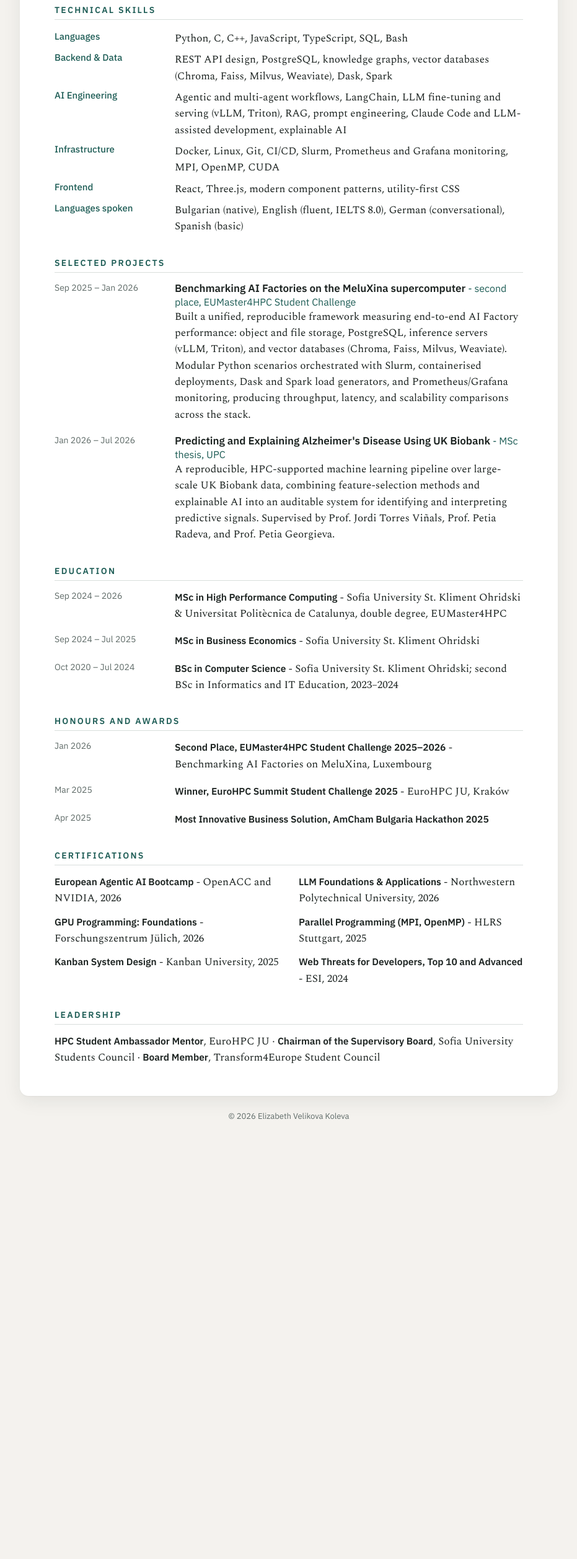
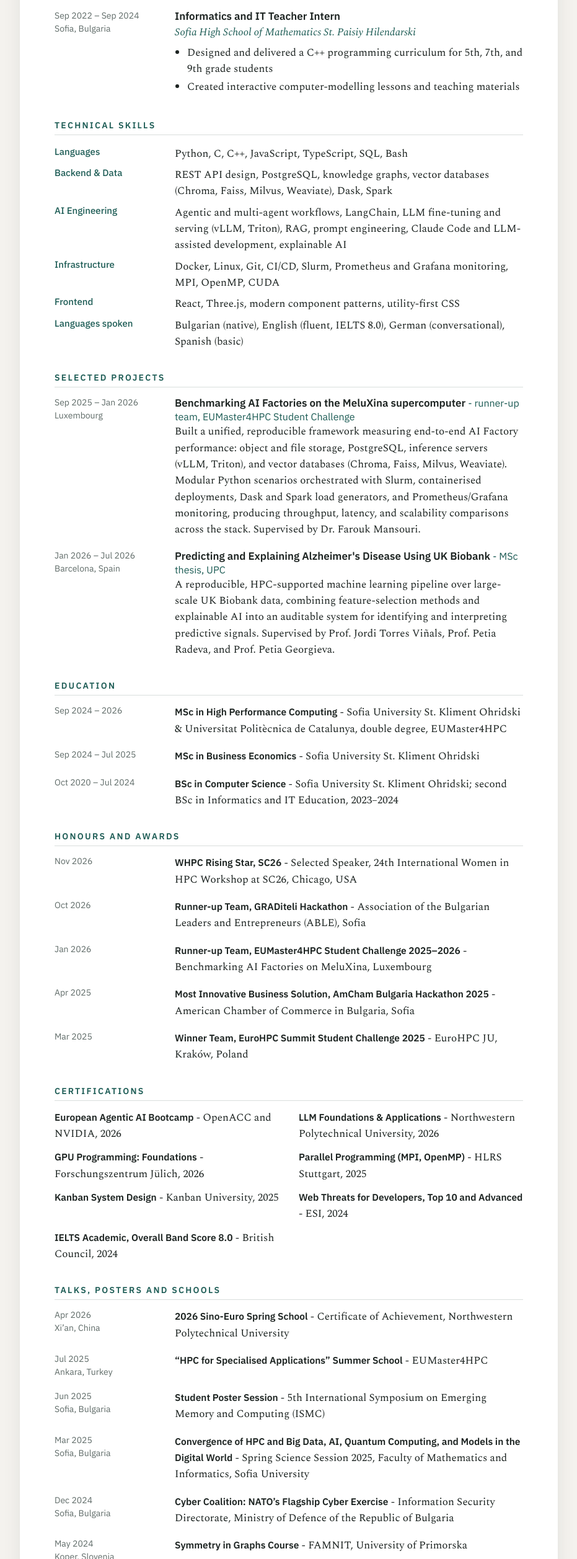
Before and after one commit to Elizabethvk/Elizabethvk.github.io, a plain HTML site: page index.html in a window 1280 px wide. Shown: the part 1886-4401 px from the top of the page at 62% size, without its empty margins (174-1105 px from the left). Before the commit the page ends 3743 px from the top, so only its background shows below. Drawn offline with nearby package versions, Linux system fonts and the light colour scheme.

Commit message:
Add WHPC Rising Star, GRADiteli, talks/schools, teacher intern, leadership detail; update extended CV
Co-Authored-By: Claude Opus 5.5 <noreply@anthropic.com>

```diff
--- a/index.html
+++ b/index.html
@@ -137,7 +137,7 @@ dialog::backdrop{background:rgba(10,20,18,.55)}
       </button>
       <div class="dd-menu" role="menu">
         <a href="cv/Koleva_Elizabeth_CV.pdf" download role="menuitem">CV (PDF, 2 pages)<small>Current one-page-style résumé</small></a>
-        <a href="cv/Koleva_Elizabeth_CV_extended.pdf" download role="menuitem">Extended CV (PDF, 3 pages)<small>Includes conferences, seminars &amp; volunteering</small></a>
+        <a href="cv/Koleva_Elizabeth_CV_extended.pdf" download role="menuitem">Extended CV (PDF, 3 pages)<small>Full detail: conferences, seminars &amp; volunteering</small></a>
       </div>
     </div>
     <button class="btn" id="qrBtn">
@@ -166,7 +166,7 @@ dialog::backdrop{background:rgba(10,20,18,.55)}
       </div>
     </header>
 
-    <p class="summary">I bridge advanced computing and business strategy. As an HPC Software Engineer at Discoverer, Bulgaria’s petascale supercomputer, and an AI Engineer at BRAIN++, the national AI Factory, I build systems that move from research into real deployment, including a production knowledge-management platform delivered from scratch to pilot. With degrees in Computer Science and Business Economics, I assess both the technical architecture and the business case. My goal is turning “deep tech” into scalable business assets: AI and HPC solutions that create measurable value for organisations and strengthen the regional innovation ecosystem.</p>
+    <p class="summary">I bridge advanced computing and business strategy. As an HPC Software Engineer at Discoverer, Bulgaria’s petascale supercomputer, and an AI Engineer at BRAIN++, the national AI Factory, I build systems that move from research into real deployment, including a production knowledge-management platform delivered from scratch to pilot. With degrees in Computer Science and Business Economics, I assess both the technical architecture and the business case. My goal is turning “deep tech” into scalable business assets: AI and HPC solutions that create measurable value for organisations and strengthen the regional innovation ecosystem. Having graduated from the EUMaster4HPC double-degree programme in 2026, I am now preparing to begin a PhD.</p>
 
     <h2>Experience</h2>
     <div class="row">
@@ -219,6 +219,17 @@ dialog::backdrop{background:rgba(10,20,18,.55)}
         </ul>
       </div>
     </div>
+    <div class="row">
+      <div class="when">Sep 2022 – Sep 2024<br>Sofia, Bulgaria</div>
+      <div class="what">
+        <h3>Informatics and IT Teacher Intern</h3>
+        <div class="org">Sofia High School of Mathematics St. Paisiy Hilendarski</div>
+        <ul>
+          <li>Designed and delivered a C++ programming curriculum for 5th, 7th, and 9th grade students</li>
+          <li>Created interactive computer-modelling lessons and teaching materials</li>
+        </ul>
+      </div>
+    </div>
 
     <h2>Technical Skills</h2>
     <dl class="skills">
@@ -232,14 +243,14 @@ dialog::backdrop{background:rgba(10,20,18,.55)}
 
     <h2>Selected Projects</h2>
     <div class="row">
-      <div class="when">Sep 2025 – Jan 2026</div>
+      <div class="when">Sep 2025 – Jan 2026<br>Luxembourg</div>
       <div class="what">
-        <h3>Benchmarking AI Factories on the MeluXina supercomputer <span class="tag">- second place, EUMaster4HPC Student Challenge</span></h3>
-        <p>Built a unified, reproducible framework measuring end-to-end AI Factory performance: object and file storage, PostgreSQL, inference servers (vLLM, Triton), and vector databases (Chroma, Faiss, Milvus, Weaviate). Modular Python scenarios orchestrated with Slurm, containerised deployments, Dask and Spark load generators, and Prometheus/Grafana monitoring, producing throughput, latency, and scalability comparisons across the stack.</p>
+        <h3>Benchmarking AI Factories on the MeluXina supercomputer <span class="tag">- runner-up team, EUMaster4HPC Student Challenge</span></h3>
+        <p>Built a unified, reproducible framework measuring end-to-end AI Factory performance: object and file storage, PostgreSQL, inference servers (vLLM, Triton), and vector databases (Chroma, Faiss, Milvus, Weaviate). Modular Python scenarios orchestrated with Slurm, containerised deployments, Dask and Spark load generators, and Prometheus/Grafana monitoring, producing throughput, latency, and scalability comparisons across the stack. Supervised by Dr. Farouk Mansouri.</p>
       </div>
     </div>
     <div class="row">
-      <div class="when">Jan 2026 – Jul 2026</div>
+      <div class="when">Jan 2026 – Jul 2026<br>Barcelona, Spain</div>
       <div class="what">
         <h3>Predicting and Explaining Alzheimer's Disease Using UK Biobank <span class="tag">- MSc thesis, UPC</span></h3>
         <p>A reproducible, HPC-supported machine learning pipeline over large-scale UK Biobank data, combining feature-selection methods and explainable AI into an auditable system for identifying and interpreting predictive signals. Supervised by Prof. Jordi Torres Viñals, Prof. Petia Radeva, and Prof. Petia Georgieva.</p>
@@ -252,9 +263,11 @@ dialog::backdrop{background:rgba(10,20,18,.55)}
     <div class="row"><div class="when">Oct 2020 – Jul 2024</div><div class="what"><b>BSc in Computer Science</b> - Sofia University St. Kliment Ohridski; second BSc in Informatics and IT Education, 2023–2024</div></div>
 
     <h2>Honours and Awards</h2>
-    <div class="row"><div class="when">Jan 2026</div><div class="what"><b>Second Place, EUMaster4HPC Student Challenge 2025–2026</b> - Benchmarking AI Factories on MeluXina, Luxembourg</div></div>
-    <div class="row"><div class="when">Mar 2025</div><div class="what"><b>Winner, EuroHPC Summit Student Challenge 2025</b> - EuroHPC JU, Kraków</div></div>
-    <div class="row"><div class="when">Apr 2025</div><div class="what"><b>Most Innovative Business Solution, AmCham Bulgaria Hackathon 2025</b></div></div>
+    <div class="row"><div class="when">Nov 2026</div><div class="what"><b>WHPC Rising Star, SC26</b> - Selected Speaker, 24th International Women in HPC Workshop at SC26, Chicago, USA</div></div>
+    <div class="row"><div class="when">Oct 2026</div><div class="what"><b>Runner-up Team, GRADiteli Hackathon</b> - Association of the Bulgarian Leaders and Entrepreneurs (ABLE), Sofia</div></div>
+    <div class="row"><div class="when">Jan 2026</div><div class="what"><b>Runner-up Team, EUMaster4HPC Student Challenge 2025–2026</b> - Benchmarking AI Factories on MeluXina, Luxembourg</div></div>
+    <div class="row"><div class="when">Apr 2025</div><div class="what"><b>Most Innovative Business Solution, AmCham Bulgaria Hackathon 2025</b> - American Chamber of Commerce in Bulgaria, Sofia</div></div>
+    <div class="row"><div class="when">Mar 2025</div><div class="what"><b>Winner Team, EuroHPC Summit Student Challenge 2025</b> - EuroHPC JU, Kraków, Poland</div></div>
 
     <h2>Certifications</h2>
     <div class="certs">
@@ -264,10 +277,24 @@ dialog::backdrop{background:rgba(10,20,18,.55)}
       <div><b>Parallel Programming (MPI, OpenMP)</b> - HLRS Stuttgart, 2025</div>
       <div><b>Kanban System Design</b> - Kanban University, 2025</div>
       <div><b>Web Threats for Developers, Top 10 and Advanced</b> - ESI, 2024</div>
+      <div><b>IELTS Academic, Overall Band Score 8.0</b> - British Council, 2024</div>
     </div>
 
-    <h2>Leadership</h2>
-    <p class="lead"><b>HPC Student Ambassador Mentor</b>, EuroHPC JU · <b>Chairman of the Supervisory Board</b>, Sofia University Students Council · <b>Board Member</b>, Transform4Europe Student Council</p>
+    <h2>Talks, Posters and Schools</h2>
+    <div class="row"><div class="when">Apr 2026<br>Xi’an, China</div><div class="what"><b>2026 Sino-Euro Spring School</b> - Certificate of Achievement, Northwestern Polytechnical University</div></div>
+    <div class="row"><div class="when">Jul 2025<br>Ankara, Turkey</div><div class="what"><b>“HPC for Specialised Applications” Summer School</b> - EUMaster4HPC</div></div>
+    <div class="row"><div class="when">Jun 2025<br>Sofia, Bulgaria</div><div class="what"><b>Student Poster Session</b> - 5th International Symposium on Emerging Memory and Computing (ISMC)</div></div>
+    <div class="row"><div class="when">Mar 2025<br>Sofia, Bulgaria</div><div class="what"><b>Convergence of HPC and Big Data, AI, Quantum Computing, and Models in the Digital World</b> - Spring Science Session 2025, Faculty of Mathematics and Informatics, Sofia University</div></div>
+    <div class="row"><div class="when">Dec 2024<br>Sofia, Bulgaria</div><div class="what"><b>Cyber Coalition: NATO’s Flagship Cyber Exercise</b> - Information Security Directorate, Ministry of Defence of the Republic of Bulgaria</div></div>
+    <div class="row"><div class="when">May 2024<br>Koper, Slovenia</div><div class="what"><b>Symmetry in Graphs Course</b> - FAMNIT, University of Primorska</div></div>
+    <div class="row"><div class="when">Mar 2024<br>Sofia, Bulgaria</div><div class="what"><b>Student Section “Academic Innovators”</b> - Spring Science Session 2024, Faculty of Mathematics and Informatics, Sofia University</div></div>
+    <div class="row"><div class="when">Sep 2023<br>Dubrovnik, Croatia</div><div class="what"><b>Student Poster Session</b> - Central European Conference on Information and Intelligent Systems (CECIIS) 2023</div></div>
+
+    <h2>Leadership and Community</h2>
+    <div class="row"><div class="when">Dec 2025 – Present</div><div class="what"><b>HPC Student Ambassador Mentor</b> - EuroHPC Joint Undertaking; mentoring the incoming ambassador cohort after serving as an HPC Student Ambassador (Dec 2024 – Mar 2025)</div></div>
+    <div class="row"><div class="when">Apr 2025 – Present</div><div class="what"><b>Student Representative</b> - EUMaster4HPC information sessions, speaking to prospective students across Europe about entering the field</div></div>
+    <div class="row"><div class="when">Oct 2023 – Aug 2025</div><div class="what"><b>Board Member, Transform4Europe Student Council</b> - European university alliance representing students across seven institutions</div></div>
+    <div class="row"><div class="when">Oct 2022 – Jun 2025</div><div class="what"><b>Chairman of the Supervisory Board, Students Council</b> - Sofia University St. Kliment Ohridski, elected role overseeing council governance</div></div>
   </article>
 
   <section id="pdfview" aria-label="PDF preview">
```
Also changed, not shown: 1 other file.
